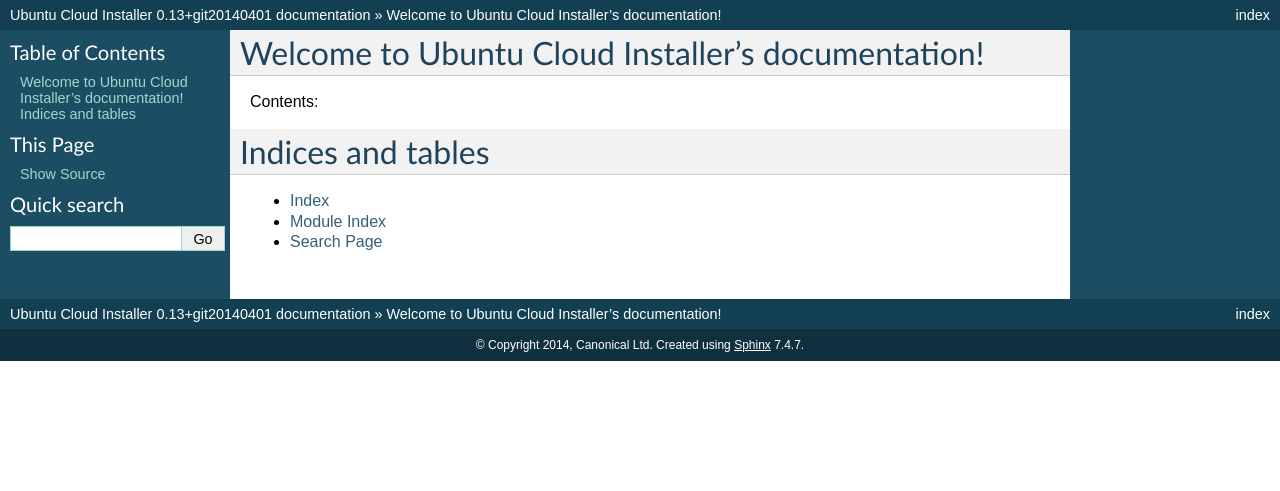
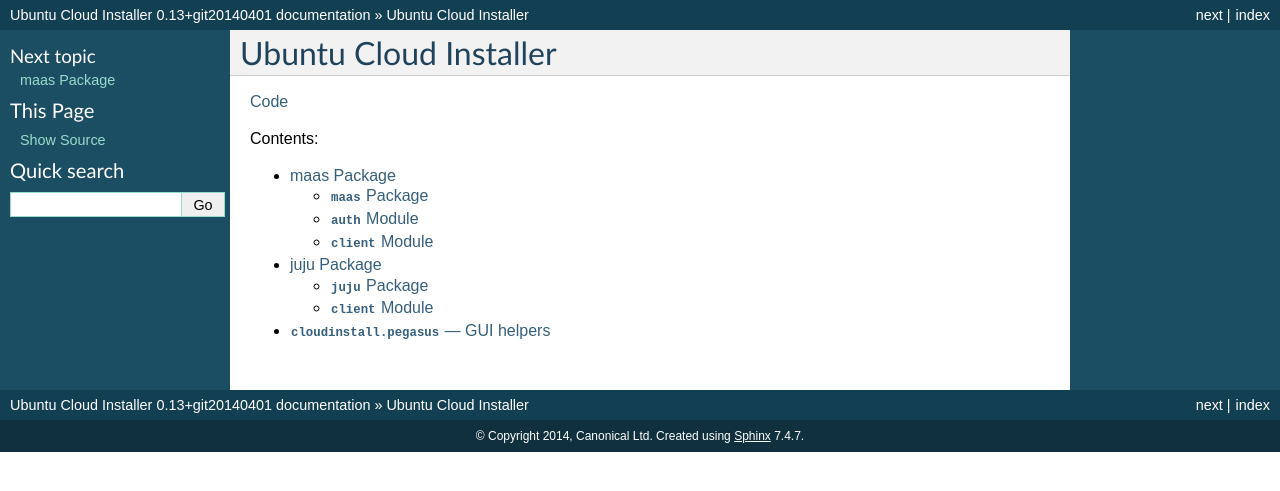
Before and after one commit to Ubuntu-Solutions-Engineering/openstack-installer, a Sphinx documentation site: the page built from docs/index.rst, in a window 1280 px wide. Shown: the top 491 px of the page. Built offline with Sphinx 7.4.7, drawn with Linux system fonts in a browser that asks for light colours; part of the change alters nothing that is shown.

```diff
--- a/docs/conf.py
+++ b/docs/conf.py
@@ -12,6 +12,31 @@
 # serve to show the default.
 
 import sys, os
+
+class Mock(object):
+
+    __all__ = []
+
+    def __init__(self, *args, **kwargs):
+        pass
+
+    def __call__(self, *args, **kwargs):
+        return Mock()
+
+    @classmethod
+    def __getattr__(cls, name):
+        if name in ('__file__', '__path__'):
+            return '/dev/null'
+        elif name[0] == name[0].upper():
+            mockType = type(name, (), {})
+            mockType.__module__ = __name__
+            return mockType
+        else:
+            return Mock()
+
+MOCK_MODULES = ['yaml', 'ws4py']
+for mod_name in MOCK_MODULES:
+    sys.modules[mod_name] = Mock()
 
 # If extensions (or modules to document with autodoc) are in another directory,
 # add these directories to sys.path here. If the directory is relative to the
--- a/docs/index.rst
+++ b/docs/index.rst
@@ -1,21 +1,13 @@
-.. Ubuntu Cloud Installer documentation master file, created by
-   sphinx-quickstart on Mon Apr  7 14:07:45 2014.
-   You can adapt this file completely to your liking, but it should at least
-   contain the root `toctree` directive.
+Ubuntu Cloud Installer
+==================================================
 
-Welcome to Ubuntu Cloud Installer's documentation!
-==================================================
+`Code <https://github.com/ubuntu-solutions-engineering/cloud-installer>`_
 
 Contents:
 
 .. toctree::
    :maxdepth: 2
 
-
-
-Indices and tables
-==================
-
-* :ref:`genindex`
-* :ref:`modindex`
-* :ref:`search`
+   cloudinstall.maas
+   cloudinstall.juju
+   pegasus
```
Also changed, not shown: 1 other file.
